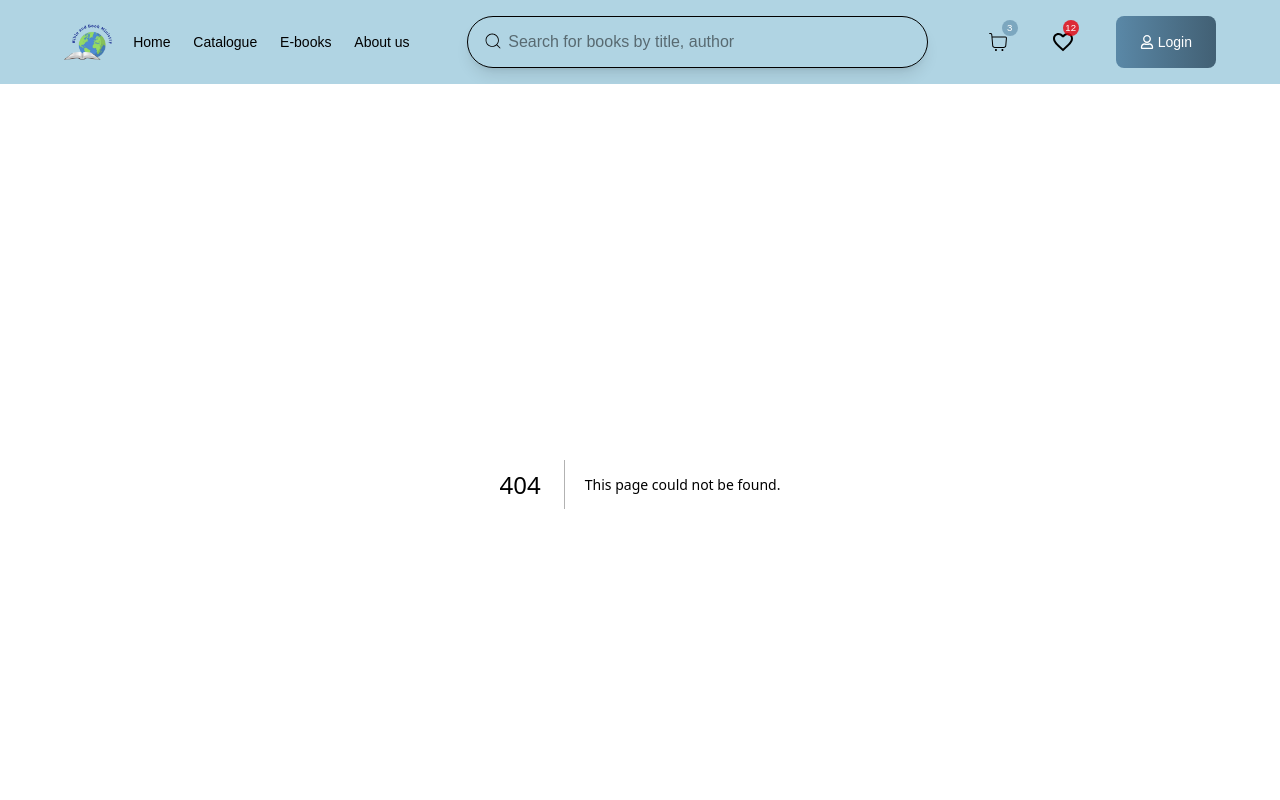
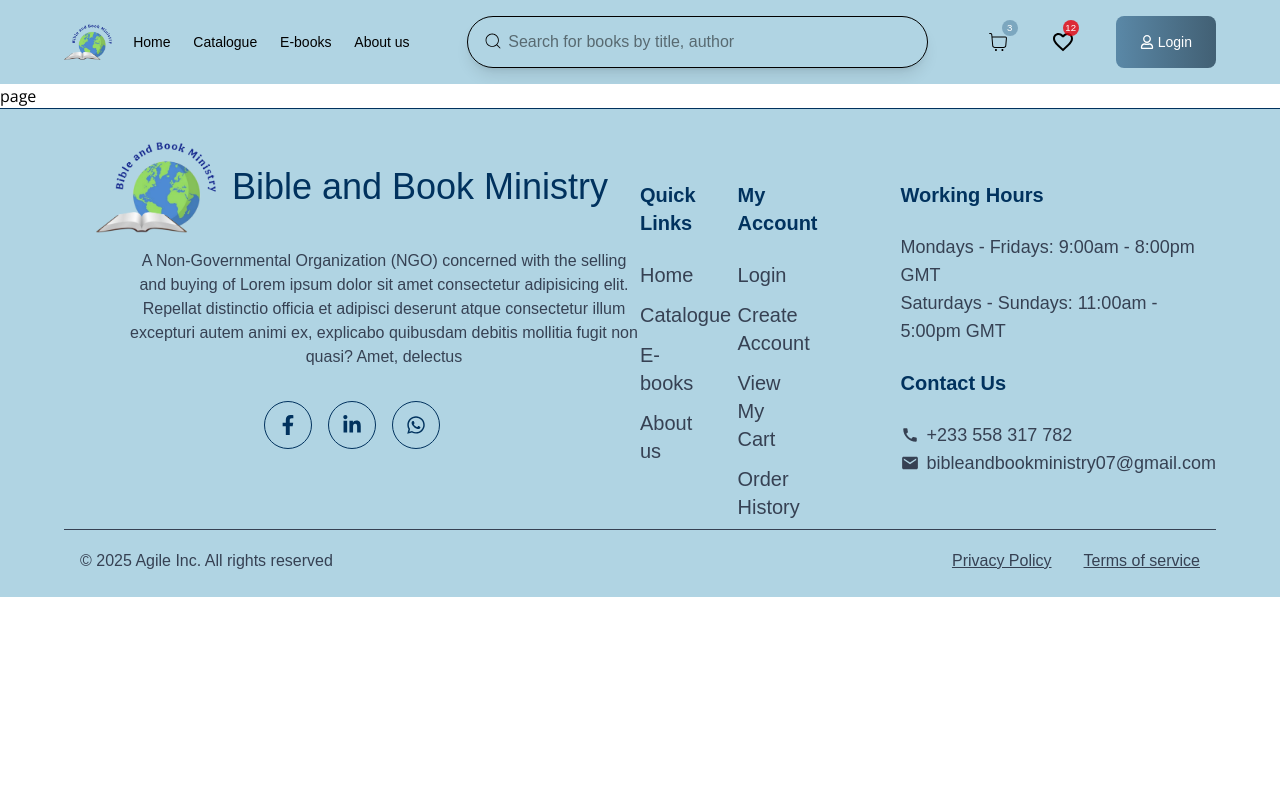
Before and after one commit to AgileMinds48/bible_bookministry-frontend, a Next.js app: page /book in a window 1280 px wide. Before the commit this address had no page. Shown: the top 800 px of the page. Built offline with nearby package versions, Linux system fonts and the light colour scheme; a web font is replaced by a local one.

Commit message:
add book page

```diff
--- /dev/null
+++ b/app/book/page.tsx
@@ -0,0 +1,9 @@
+import React from 'react'
+
+const page = () => {
+  return (
+    <div>page</div>
+  )
+}
+
+export default page
--- a/app/catalogue/page.tsx
+++ b/app/catalogue/page.tsx
@@ -9,6 +9,7 @@ const page = () => {
       <CatalogueHeader />
       <PopularBooks/>
       <AllBooks />
+
     </div>
   )
 }
--- a/components/Catalog/BookDetail.tsx
+++ b/components/Book/BookDetail.tsx
@@ -2,7 +2,7 @@ import React from 'react'
 
 const BookDetail = () => {
   return (
-    <div>BookDetail</div>
+    <div></div>
   )
 }
 
--- a/components/Catalog/AllBooks.tsx
+++ b/components/Catalog/AllBooks.tsx
@@ -7,8 +7,7 @@ import { filterByPriceRange, filterByRating, sortByAuthorAZ, sortByAuthorZA, sor
 import CartPopup from '../CartPopup';
 import { AnimatePresence,motion } from 'framer-motion';
 import FavPopup from '../FavPopup';
-import BookDiv from './BookDiv';
-import { useRouter } from 'next/router';
+import BookDiv from '../Book/BookDiv';
 
 
 
```
Also changed, not shown: components/Book/BookDiv.tsx (renamed from components/Catalog/BookDiv.tsx).
